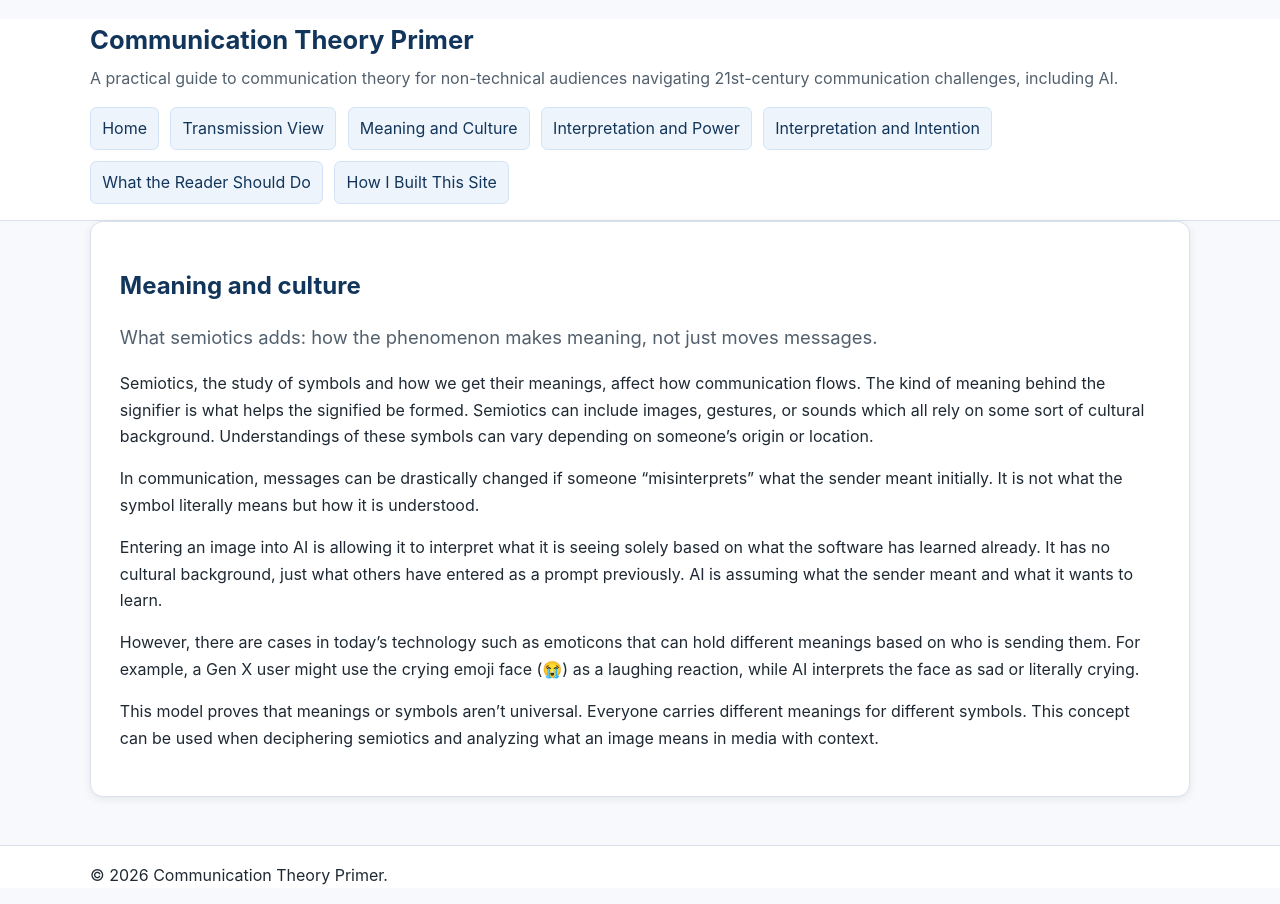
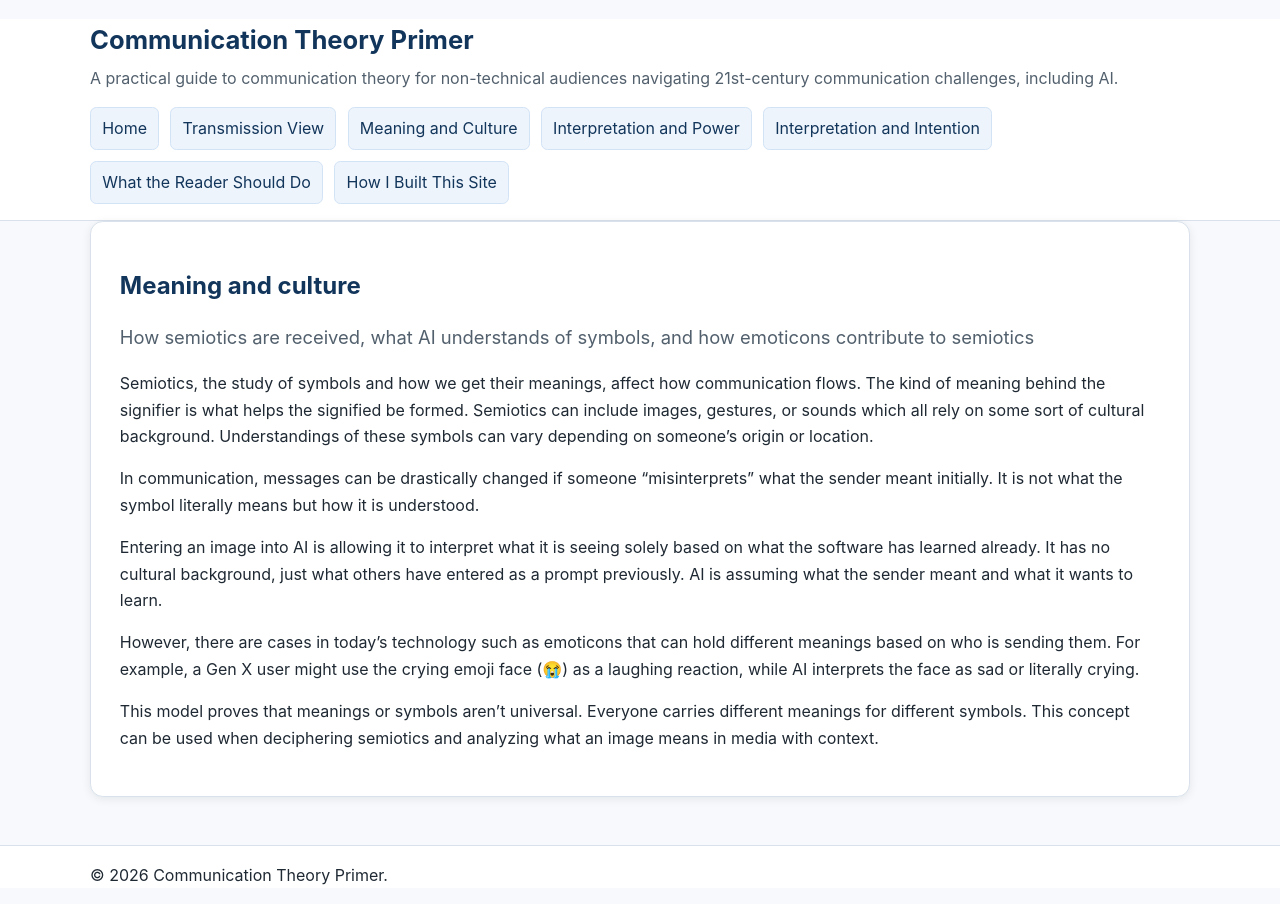
Before and after one commit to annaolszowy27/comm-primer, a Jekyll site: the page built from pages/meaning-and-culture.md, in a window 1280 px wide. Built offline with Jekyll 4.4.1, drawn with Linux system fonts in a browser that asks for light colours.

Commit message:
Update lead section in meaning-and-culture.md

```diff
--- a/pages/meaning-and-culture.md
+++ b/pages/meaning-and-culture.md
@@ -1,6 +1,6 @@
 ---
 title: Meaning and culture
-lead: "What semiotics adds: how the phenomenon makes meaning, not just moves messages."
+lead: "How semiotics are received, what AI understands of symbols, and how emoticons contribute to semiotics"
 permalink: /pages/meaning-and-culture/
 ---
 
```
